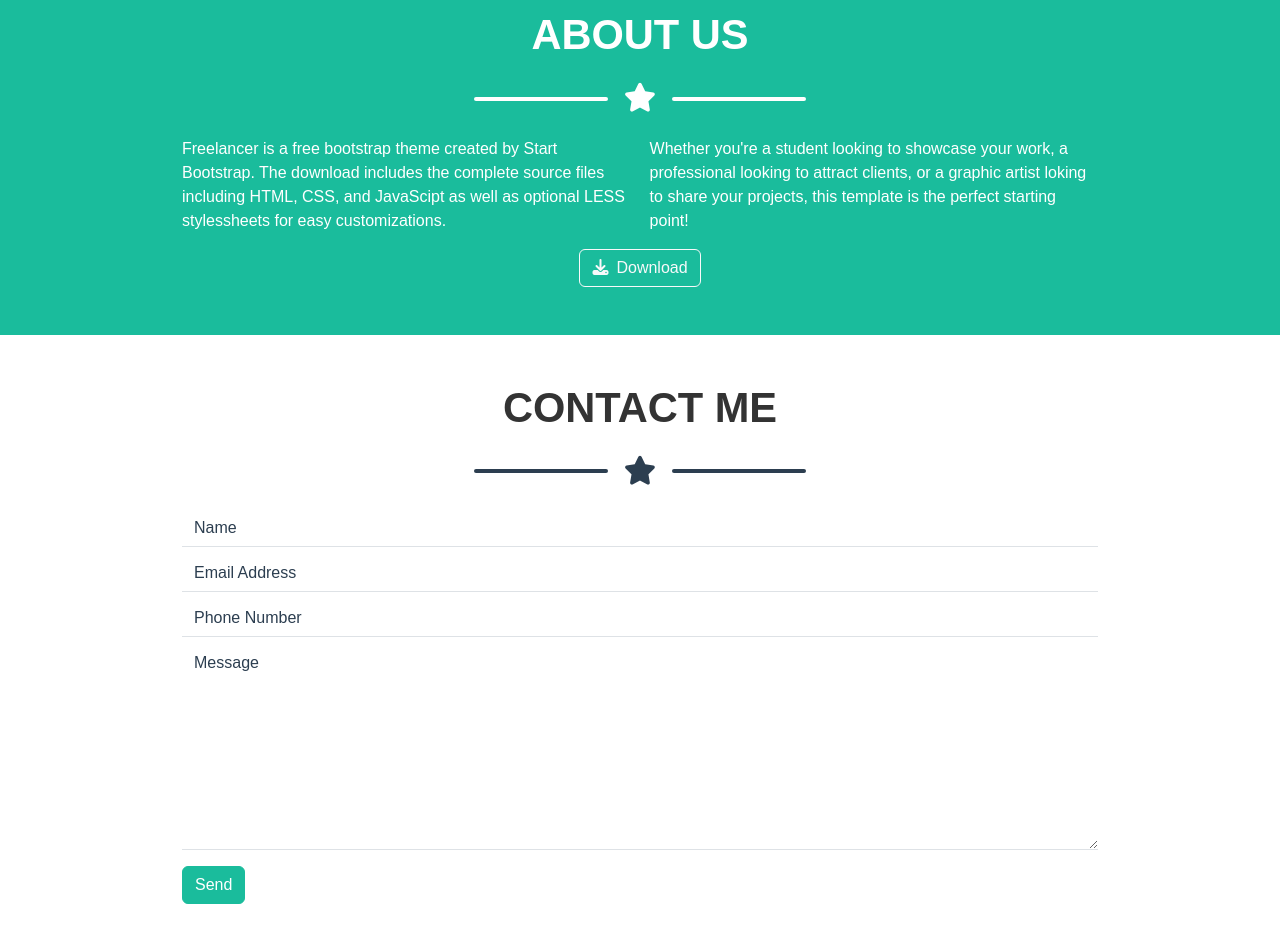
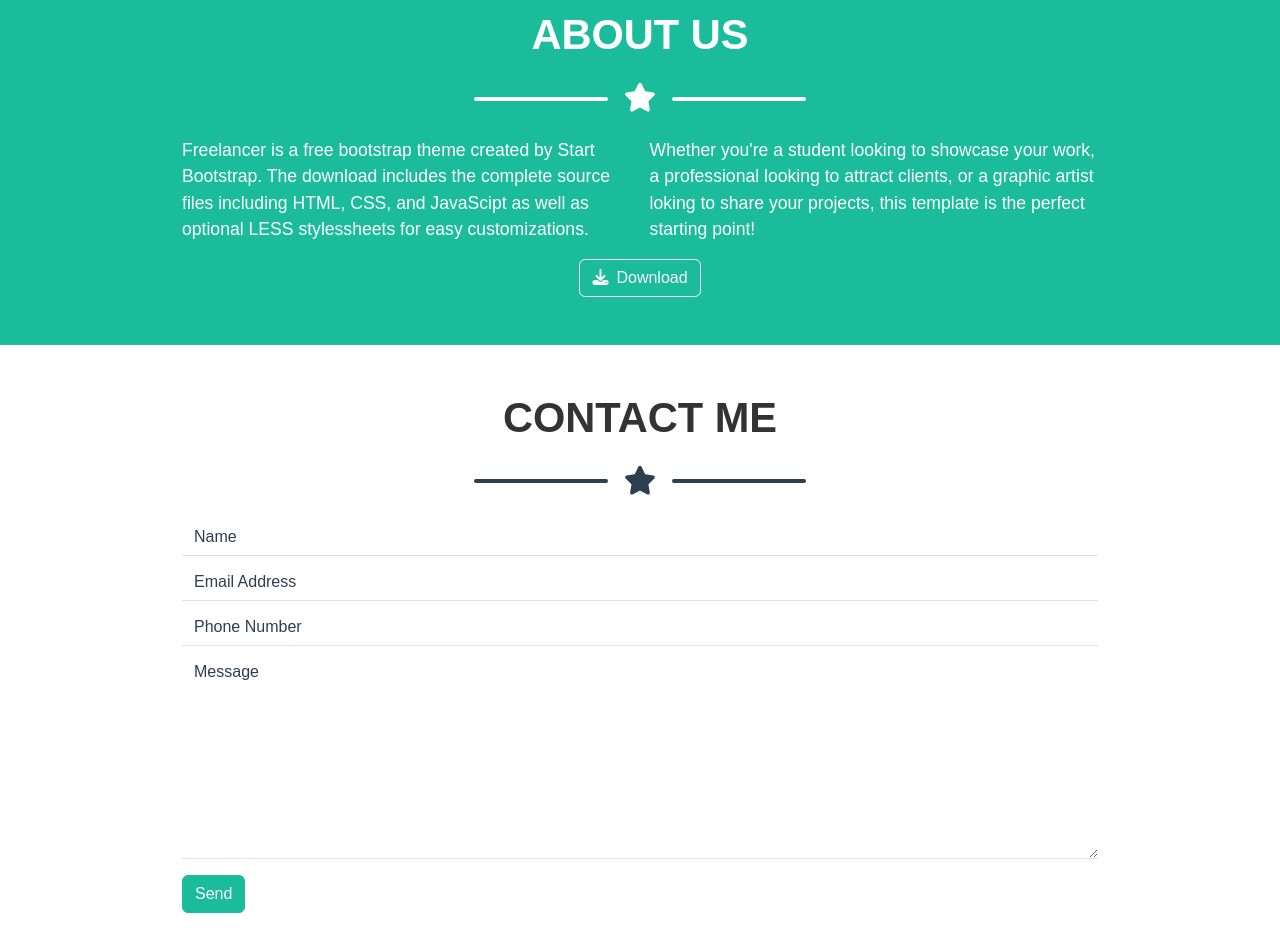
Before and after one commit to ruggerifrancesco/html-css-bootstrap-freelancer, a plain HTML site: page index.html in a window 1280 px wide. Shown: the part 1520-2454 px from the top of the page. Drawn offline with nearby package versions, Linux system fonts and the light colour scheme.

Commit message:
fixed font size for about us paragrphs

```diff
--- a/assets/css/style.css
+++ b/assets/css/style.css
@@ -178,9 +178,11 @@ body {
         }
         .me-about-paragraph-left {
             margin-right: 0.6rem;
+            font-size: 1.1rem;
         }
         .me-about-paragraph-right {
             margin-left: 0.6rem;
+            font-size: 1.1rem;
         }
     }
     @media screen and (min-width:992px){
```
